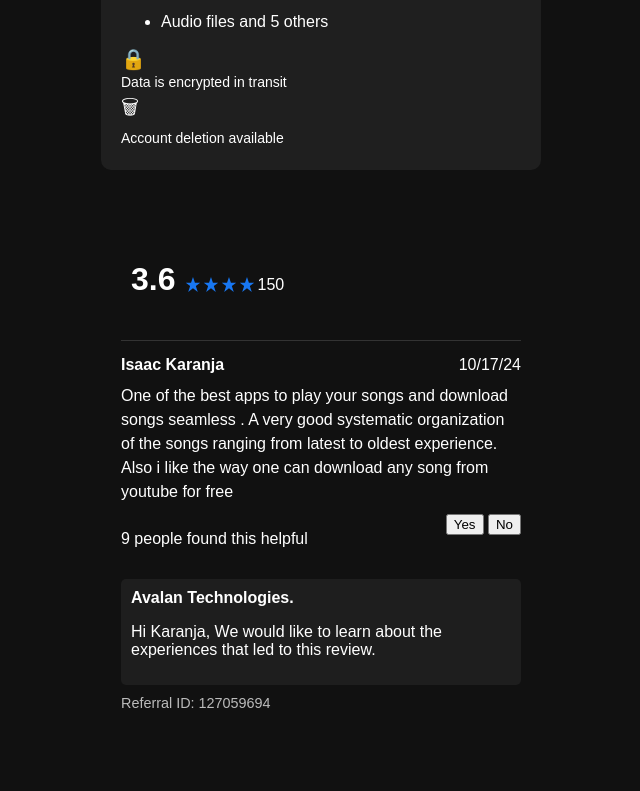
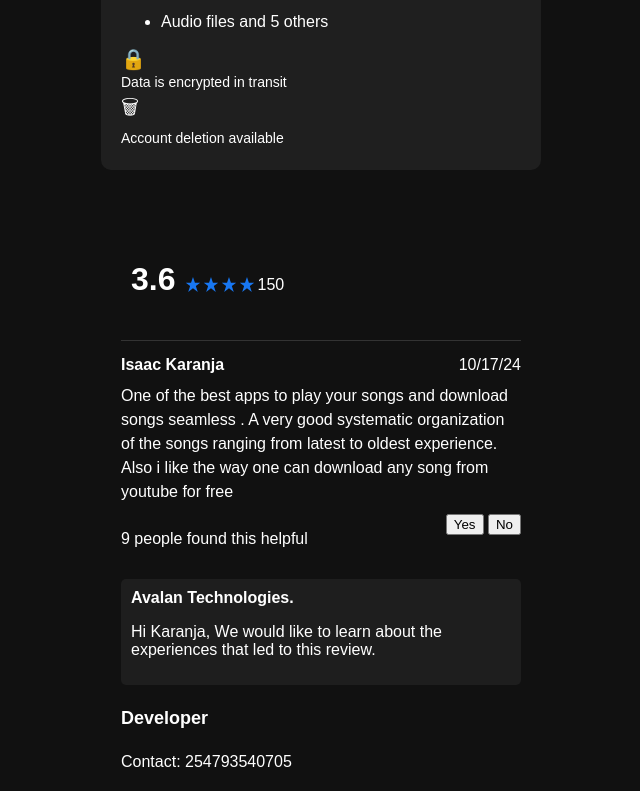
Before and after one commit to AvalanEngineer/spark-music-mp3-free_download.avalantechnologies, a plain HTML site: page index.html in a window 1280 px wide. Shown: the part 1299-2090 px from the top of the page, without its empty margins (319-959 px from the left). Before the commit the page ends 2030 px from the top, so only its background shows below. Drawn offline with Linux system fonts and the light colour scheme.

Commit message:
Update index.html

```diff
--- a/index.html
+++ b/index.html
@@ -166,7 +166,11 @@
             </p>
         </div>
 
-        <div class="referral">Referral ID: 127059694</div>
+        <div style="width:100%;height:fit-content;display:flex;flex-direction:column;justify-content:center:align-items:center">
+        <div><h4 style="font-size:clamp(15px,18px,21px);color:white;font-weight:bold">
+            Developer</h4></div>
+        <div class="contact">Contact: 254793540705</div>
+        </div>
     </div>
     <script type="text/javascript" src="./spark_pulse.js"></script>
 </body>
```
